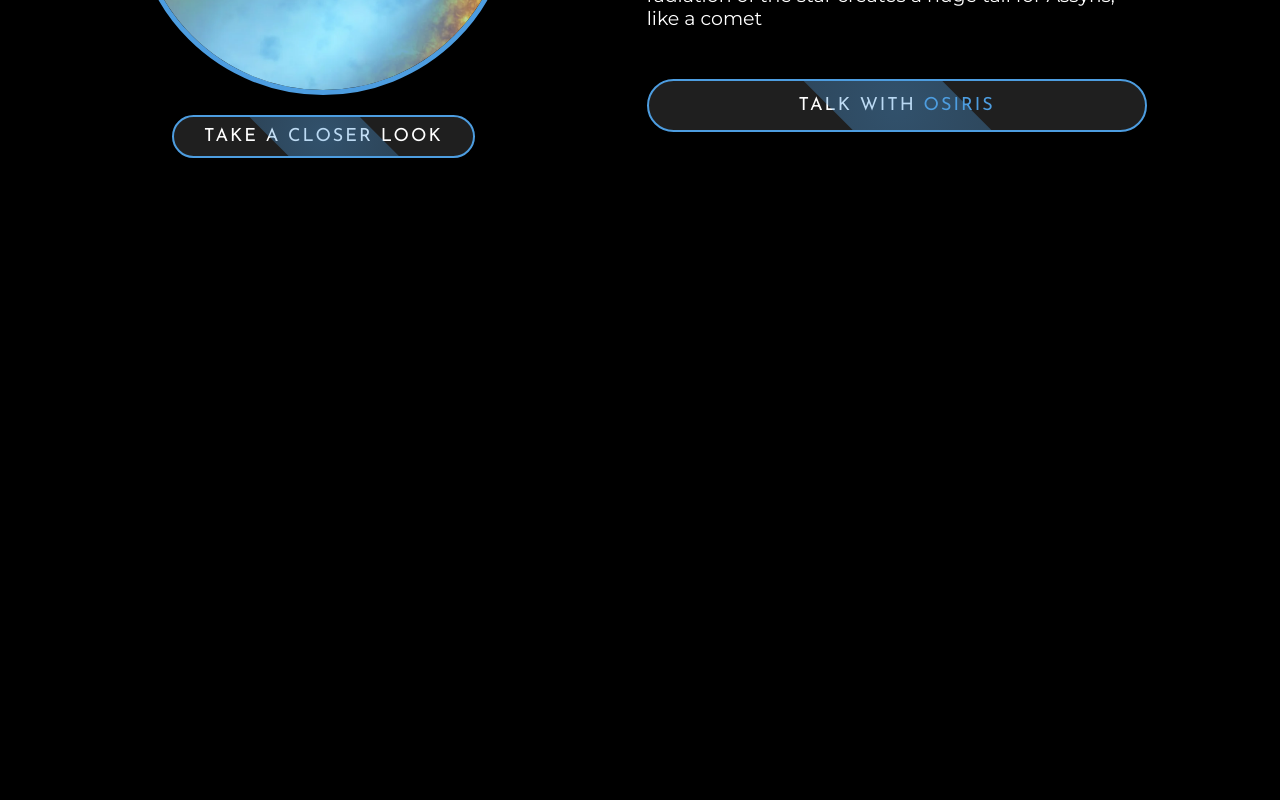
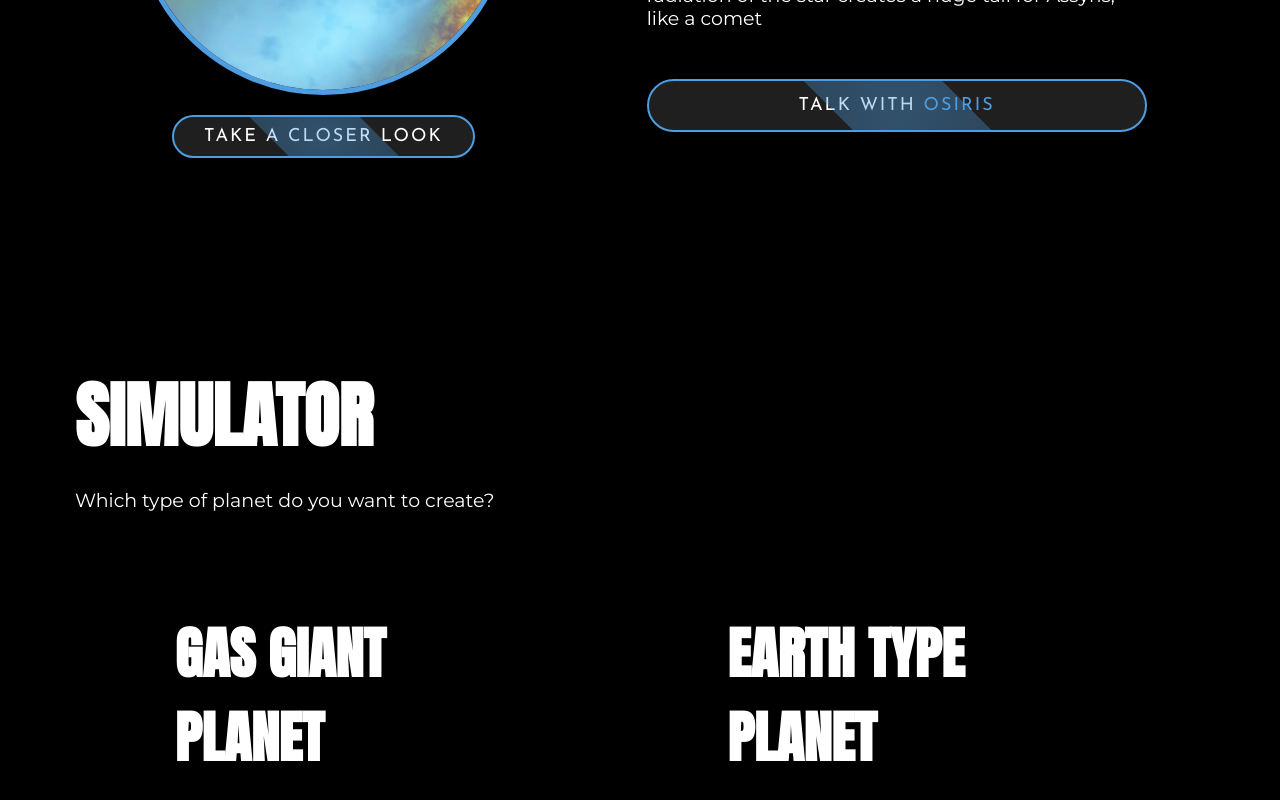
Before and after one commit to mkalybek/stellar_quest, a React (Create React App) app in the folder frontend/: page / in a window 1280 px wide. Shown: the part 4064-4864 px from the top of the page. Before the commit the page ends 4400 px from the top, so only its background shows below. Built offline with nearby package versions, Linux system fonts and the light colour scheme.

Commit message:
simulator

```diff
--- a/frontend/src/App.js
+++ b/frontend/src/App.js
@@ -1,12 +1,14 @@
 import './App.scss';
 import Header from './components/header/header';
 import Exoplanets from './sections/exoplanets/exoplanets';
+import Simulator from './sections/simulator/simulator';
 
 function App() {
   return (
     <div className="App">
       <Header />
       <Exoplanets />
+      <Simulator />
     </div>
   );
 }
--- a/frontend/src/App.scss
+++ b/frontend/src/App.scss
@@ -17,3 +17,8 @@
   font-size: 19px;
   font-weight: 400;
 }
+
+a {
+  text-decoration: none;
+  color: white;
+}
--- a/frontend/src/sections/simulator/simulator.jsx
+++ b/frontend/src/sections/simulator/simulator.jsx
@@ -0,0 +1,16 @@
+import './simulator.scss';
+
+const Simulator = () => {
+    return (
+        <section id="simulator">
+            <h2 className="title">SIMULATOR</h2>
+            <p className="text">Which type of planet do you want to create?</p>
+            <div className="choices title">
+                <a href="/simulator/gasgiant">GAS GIANT PLANET</a>
+                <a href="/simulator/earthtype">EARTH TYPE PLANET</a>
+            </div>
+        </section>
+    );
+};
+
+export default Simulator;
--- /dev/null
+++ b/frontend/src/sections/simulator/simulator.scss
@@ -0,0 +1,24 @@
+#simulator {
+    height: 75vh;
+    padding: 25px 75px;
+
+    .text {
+        padding-bottom: 80px;
+    }
+    .choices {
+        display: flex;
+        justify-content: space-between;
+        font-size: 3.5rem;
+
+        a {
+            padding: 0 100px;
+            color: #ffffff;                                /* Start with white text */
+            text-decoration: none;                          /* Remove underline */
+            position: relative;                             /* For positioning the glow effect */
+            transition: color 0.3s ease;
+            &:hover {
+                color: #4d9de0;                                /* Change text color to blue on hover */
+            }
+        }
+    }
+}
```
